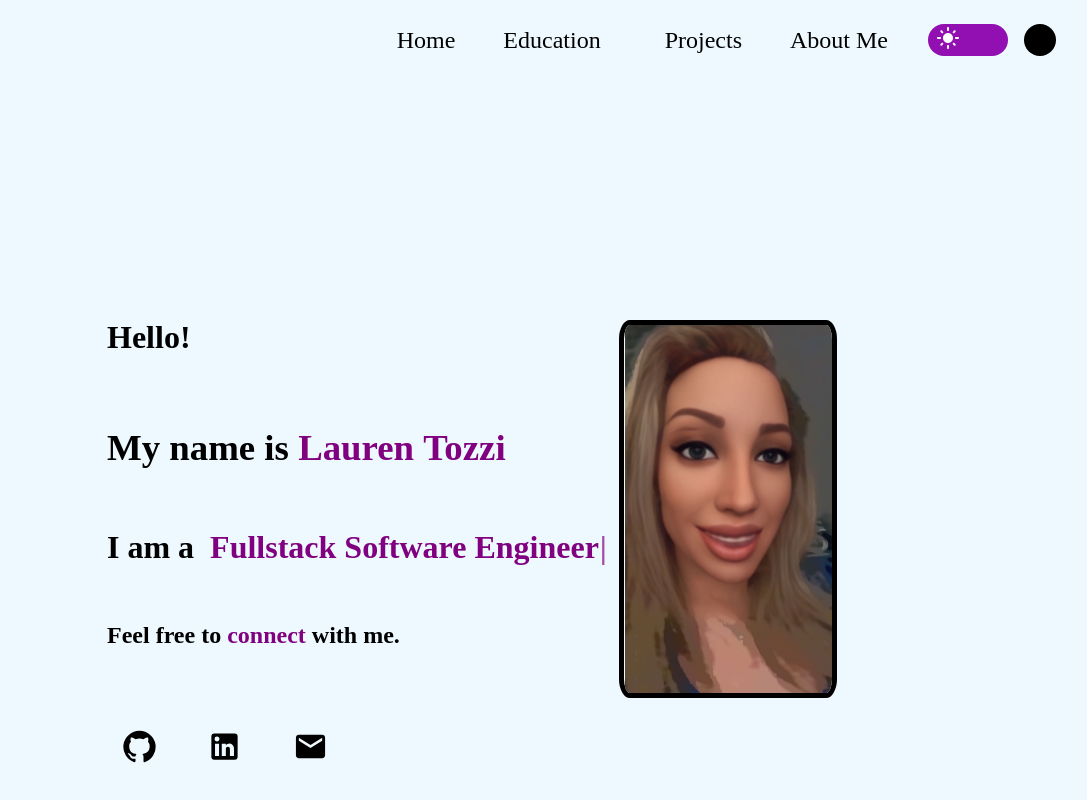
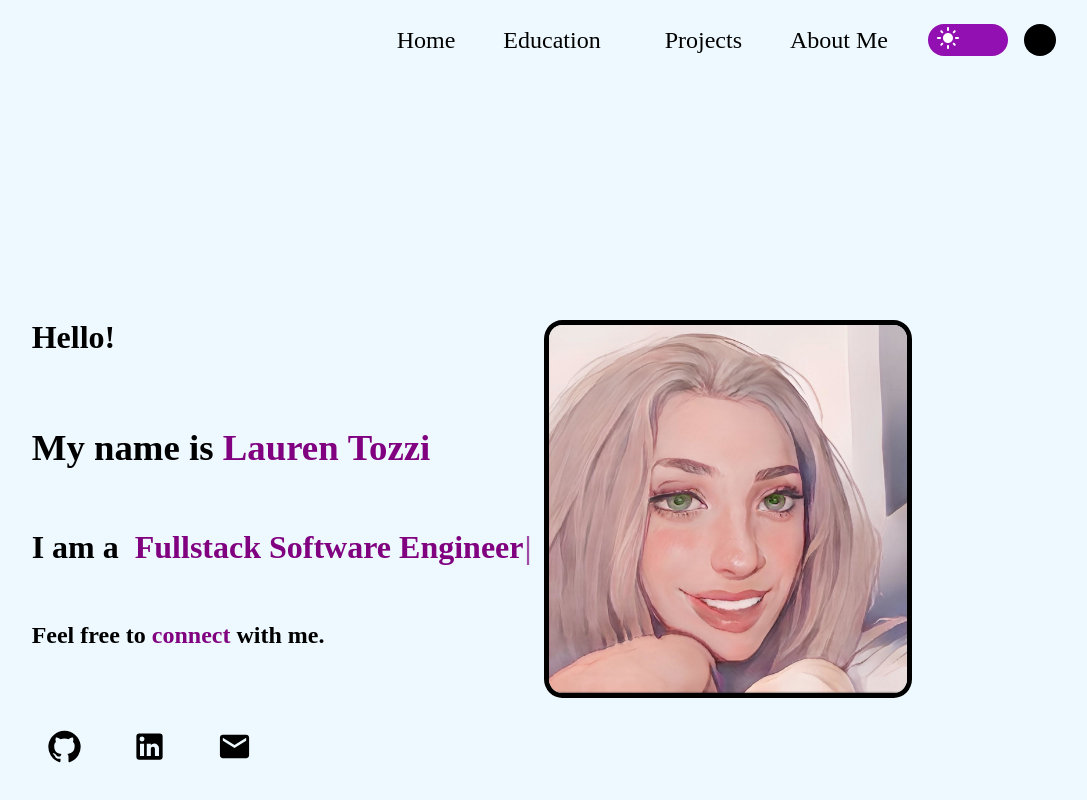
Before and after one commit to Ooh-LaLa/portfolio, a React (Create React App) app: page / in a window 1280 px wide. Shown: the top 800 px of the page, without its empty margins (168-1255 px from the left). Built offline with nearby package versions, Linux system fonts and the light colour scheme; a web font is replaced by a local one.

Commit message:
new avatar

```diff
--- a/src/components/Home/Home.js
+++ b/src/components/Home/Home.js
@@ -1,6 +1,6 @@
 import React, { useEffect } from "react";
 import Typewriter from 'typewriter-effect/dist/core';
-import profileAvatar from "../asset/logo.png";
+import profileAvatar from "../asset/logo2.png";
 import PersonalData from "../../Data/PersonalData";
 import classes from "./home.module.css";
 import { autoTypeData } from "../../Data/PersonalData";
--- a/src/components/Home/home.module.css
+++ b/src/components/Home/home.module.css
@@ -68,9 +68,10 @@ main{
     border: solid 5px;
     border-radius: 5%;
     height: 23rem;
-    width: 13rem;
+    /* width: 13rem; */
     object-fit: contain;
 }
+
 
 .connectText{
     margin-top: 20rem;
```
Also changed, not shown: src/components/asset/logo2.png (added).
